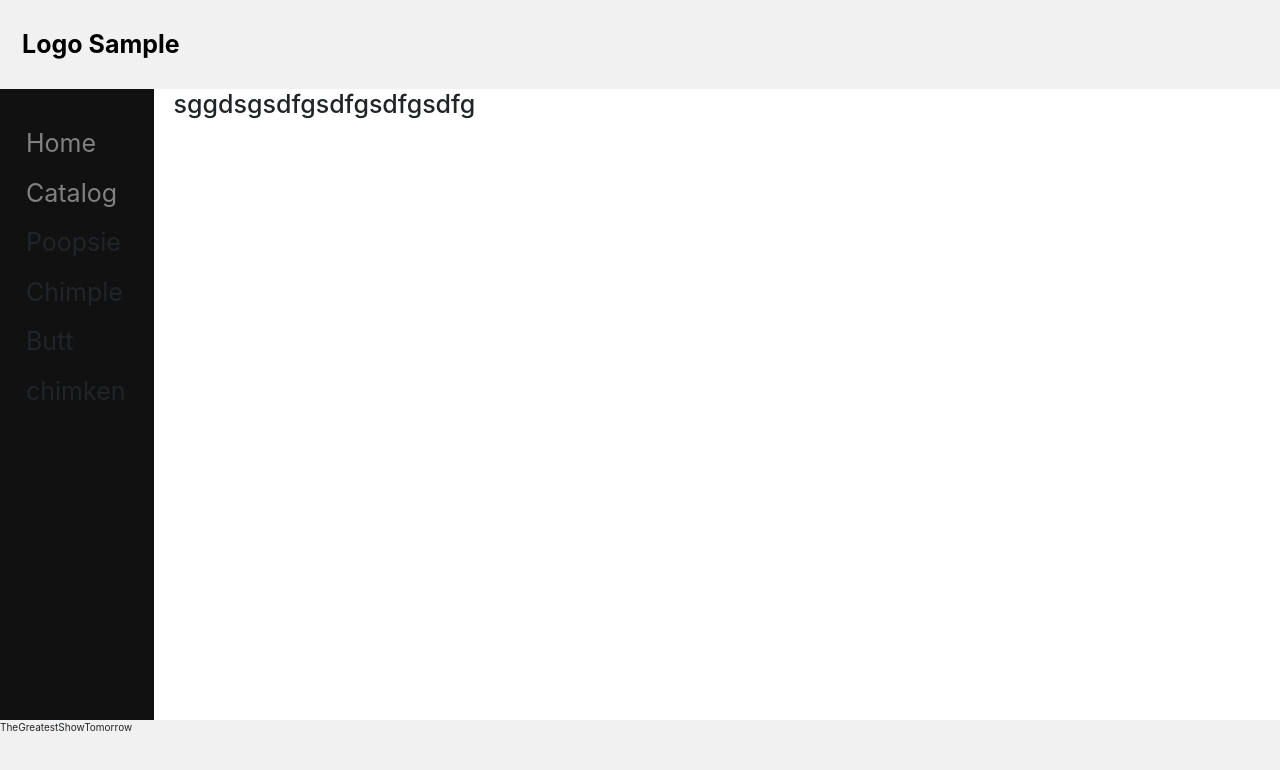
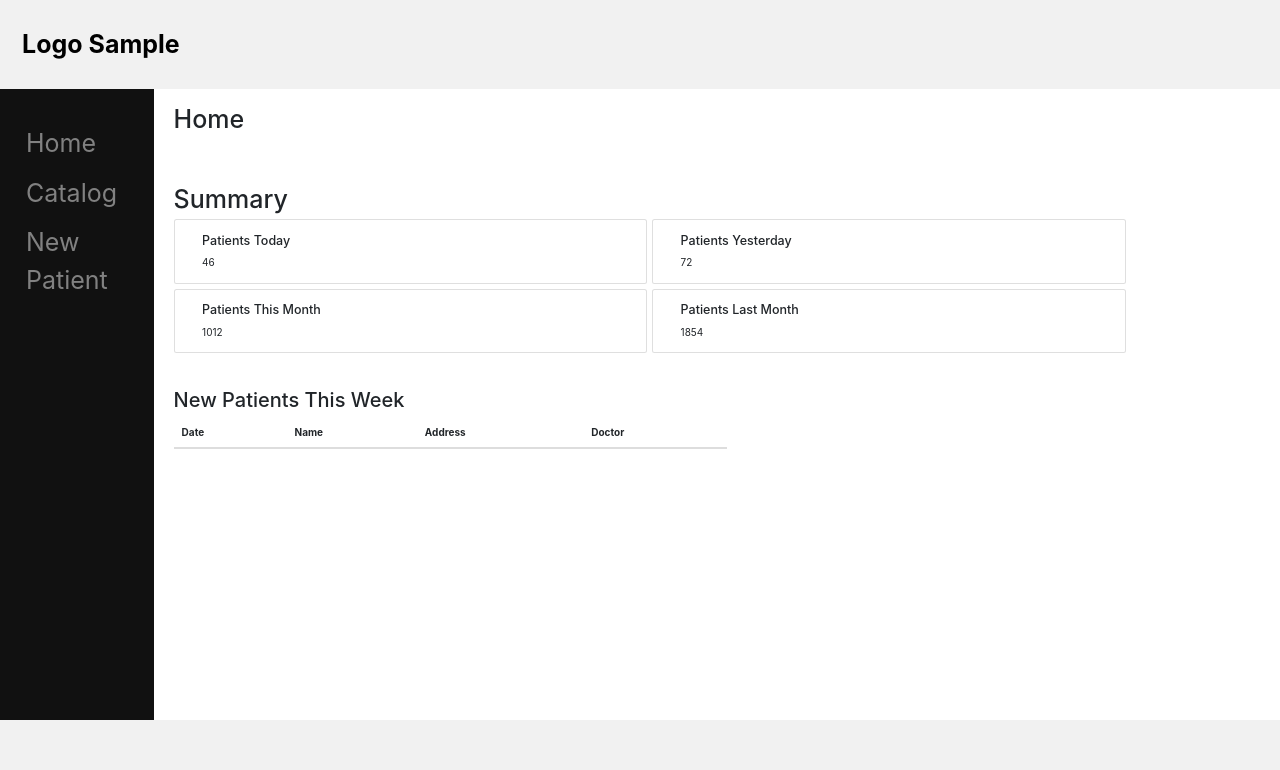
Before and after one commit to alexrosa03/appdevfinals2, a Vue app: page / in a window 1280 px wide. Shown: the top 770 px of the page. Built offline with nearby package versions, Linux system fonts and the light colour scheme.

Commit message:
Updated Home.vue and Added AddPatient.vue

```diff
--- a/src/components/content.vue
+++ b/src/components/content.vue
@@ -21,5 +21,6 @@ export default {
         float: right;
         position: sticky;
         width: 88%;
+        padding-left: 20px;
     }
 </style>
--- a/src/components/footer.vue
+++ b/src/components/footer.vue
@@ -1,9 +1,9 @@
 <template>
   <div class="footer">
-    <a>The</a>
+    <!-- <a>The</a>
     <a>Greatest</a>
     <a>Show</a>
-    <a>Tomorrow</a>
+    <a>Tomorrow</a> -->
   </div>
 </template>
 
--- a/src/components/sidebar.vue
+++ b/src/components/sidebar.vue
@@ -4,10 +4,7 @@
   <nav class="sidebar">
       <router-link to="/">Home</router-link>
       <router-link to="/catalog">Catalog</router-link>
-      <a>Poopsie</a>
-      <a>Chimple</a>
-      <a>Butt</a>
-      <a>chimken</a>
+      <router-link to="/add-patient">New Patient</router-link>
   </nav>
 </template>
 
@@ -27,13 +24,9 @@ export default {
         height: 100%;
         position: fixed;
         width: 12%;
-        /* top: 0;
-        left: 0; */
         background-color: #111;
         overflow-x: hidden;
-        /* margin-top: 5%;  */
         padding: 30px 10px;
-
     }
 
     .sidebar a {
--- a/src/main.js
+++ b/src/main.js
@@ -7,6 +7,7 @@ import 'bootstrap-vue/dist/bootstrap-vue.css'
 
 import Catalog from "./views/Catalog.vue"
 import Home from "./views/Home.vue"
+import AddPatient from "./views/AddPatient.vue"
 // import Content from "./components/content.vue"
 
 
@@ -28,6 +29,11 @@ const router = new VueRouter({
       path: "/catalog",
       name: "Catalog",
       component: Catalog
+    },
+    {
+      path: "/add-patient",
+      name: "Add Patient",
+      component: AddPatient
     }
   ]
 })
--- /dev/null
+++ b/src/views/AddPatient.vue
@@ -0,0 +1,16 @@
+<template>
+    <div class="content">
+        <h1>peepeepoopoo</h1>
+        <!-- code for the page goes here -->
+    </div>
+</template>
+
+<script>
+export default {
+    // name: 'Catalog'
+}
+</script>
+
+<style>
+
+</style>
--- a/src/views/Home.vue
+++ b/src/views/Home.vue
@@ -1,6 +1,64 @@
 <template>
     <div class="content">
-        <h1>sggdsgsdfgsdfgsdfgsdfg</h1>
+        <br />
+        <h1>Home</h1>
+
+        <br /><br /><br />
+
+        <h1>Summary</h1>
+            <div class="row">
+                <div class="card col-md-5" style="display: inline-block; margin: 0px 5px 5px 15px;">
+                    <div class="card-body">
+                        <h5 class="card-title">Patients Today</h5>
+                        <p class="card-text">46</p>
+                    </div>
+                </div>
+                <div class="card col-md-5" style="display: inline-block; margin: 0px 5px 5px 0px;">
+                    <div class="card-body">
+                        <h5 class="card-title">Patients Yesterday</h5>
+                        <p class="card-text">72</p>
+                    </div>
+                </div>
+
+
+                <div class="card col-md-5" style="display: inline-block; margin: 0px 5px 5px 15px;">
+                    <div class="card-body">
+                        <h5 class="card-title">Patients This Month</h5>
+                        <p class="card-text">1012</p>
+                    </div>
+                </div>
+                <div class="card col-md-5" style="display: inline-block; margin: 0px 5px 5px 0px;">
+                    <div class="card-body">
+                        <h5 class="card-title">Patients Last Month</h5>
+                        <p class="card-text">1854</p>
+                    </div>
+                </div>
+            </div>
+
+        <br /><br />
+
+        <div class="row">
+            <div class="col-lg box">
+                <div class="row planBox premium text-left">
+                    <div class="col-md-12 section1">
+                        <h2>New Patients This Week</h2>
+                    </div>
+
+                    <div class="col-md-12 section2 tableBox">
+                        <table class="col-md-6 table table-striped">
+                            <thead>
+                                <tr>
+                                    <th scope="col">Date</th>
+                                    <th scope="col">Name</th>
+                                    <th scope="col">Address</th>
+                                    <th scope="col">Doctor</th>
+                                </tr>
+                            </thead>
+                        </table>
+                    </div>
+                </div>
+            </div>
+        </div>
     </div>
 </template>
 
@@ -16,5 +74,4 @@ export default {
 </script>
 
 <style>
-
 </style>
```
